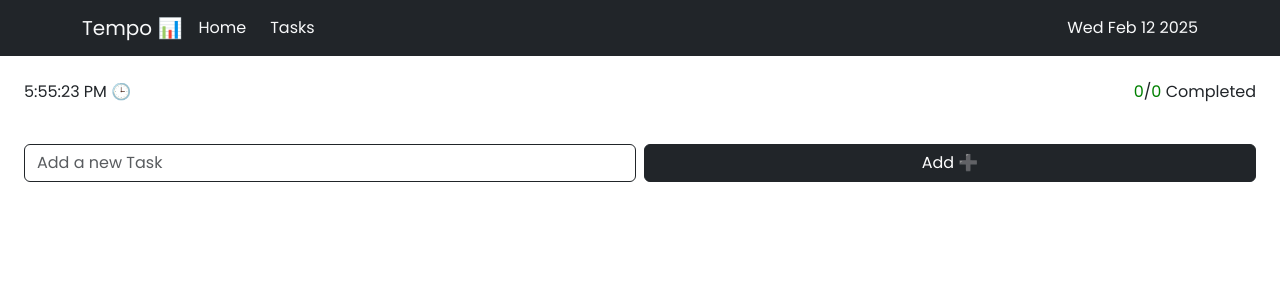
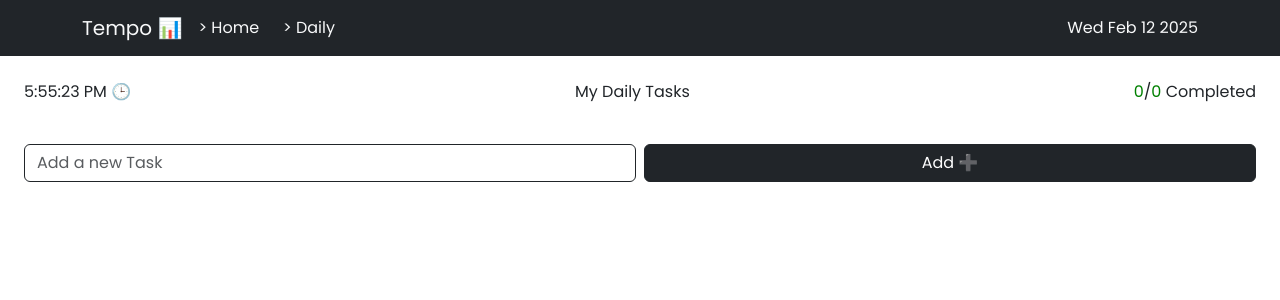
Before and after one commit to musaibmirrr/Tempo, a React (Vite) app: page /Tempo/DailyTasks in a window 1280 px wide. Shown: the top 300 px of the page. Built offline with nearby package versions, Linux system fonts and the light colour scheme.

Commit message:
added today filter

```diff
--- a/src/components/Navbar/Navbar.jsx
+++ b/src/components/Navbar/Navbar.jsx
@@ -14,17 +14,17 @@ function NavbarComponent() {
             style={{ textDecoration: "none" }}
             to={"/Tempo"}
           >
-            Home
+            &gt; Home
           </NavLink>
           <NavLink
             className="text-light"
             style={{ textDecoration: "none" }}
             to={"/Tempo/DailyTasks"}
           >
-            Tasks
+            &gt; Daily
           </NavLink>
         </div>
-        <Nav className="ms-auto">
+        <Nav className="ms-auto ">
           <span className="text-light">{new Date().toDateString()}</span>
         </Nav>
       </Container>
--- a/src/components/todo/Counter.jsx
+++ b/src/components/todo/Counter.jsx
@@ -61,6 +61,7 @@ export default function Counter({ todos, reset }) {
     <>
       <header className="d-flex justify-content-between mx-4 my-4 ">
         <span>{time} 🕒</span>
+        <span>My Daily Tasks</span>
         <p>
           <span style={{ color: count.current < todos.length ? "red" : "green" }}>
             {count.current}
```
